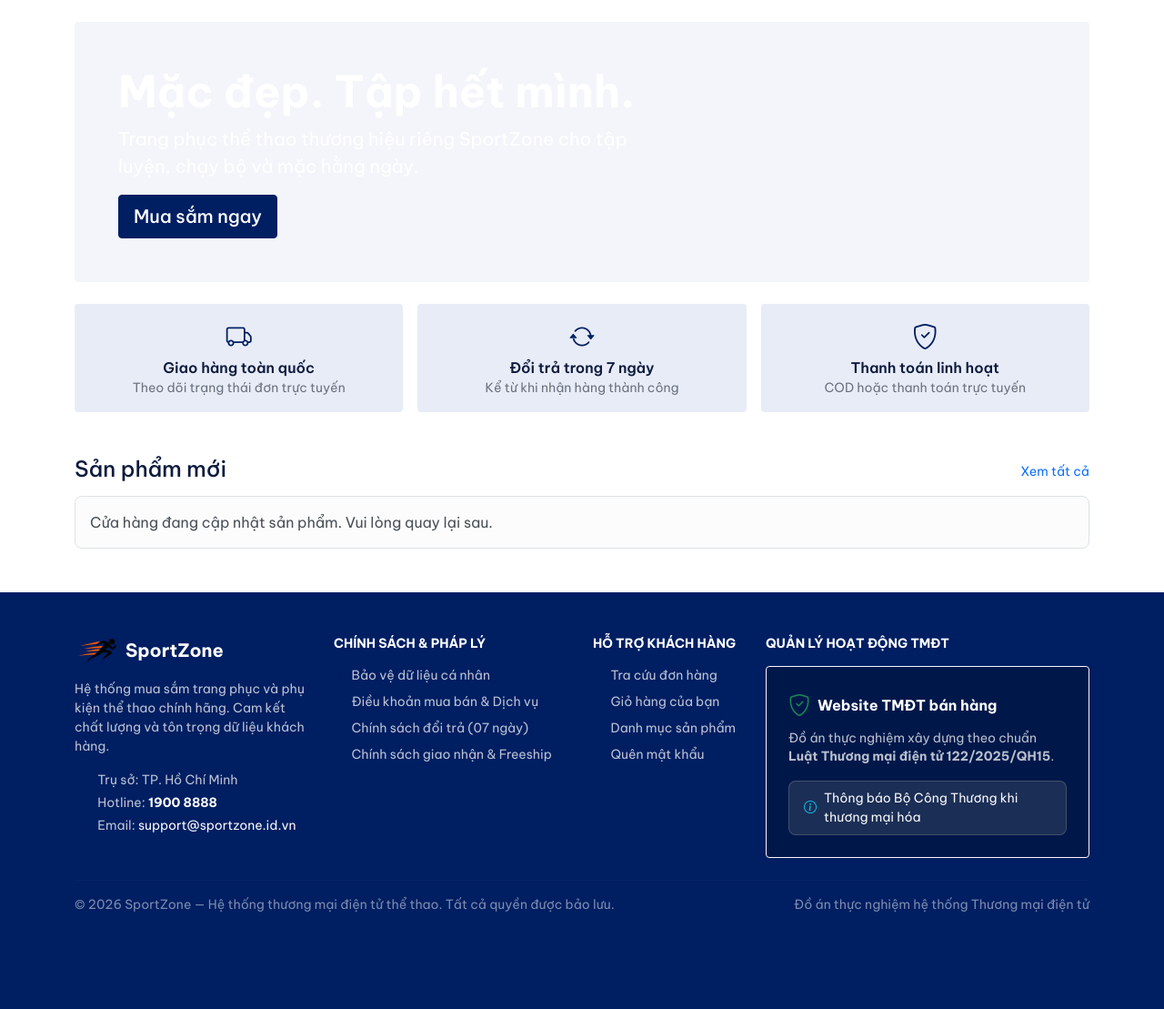
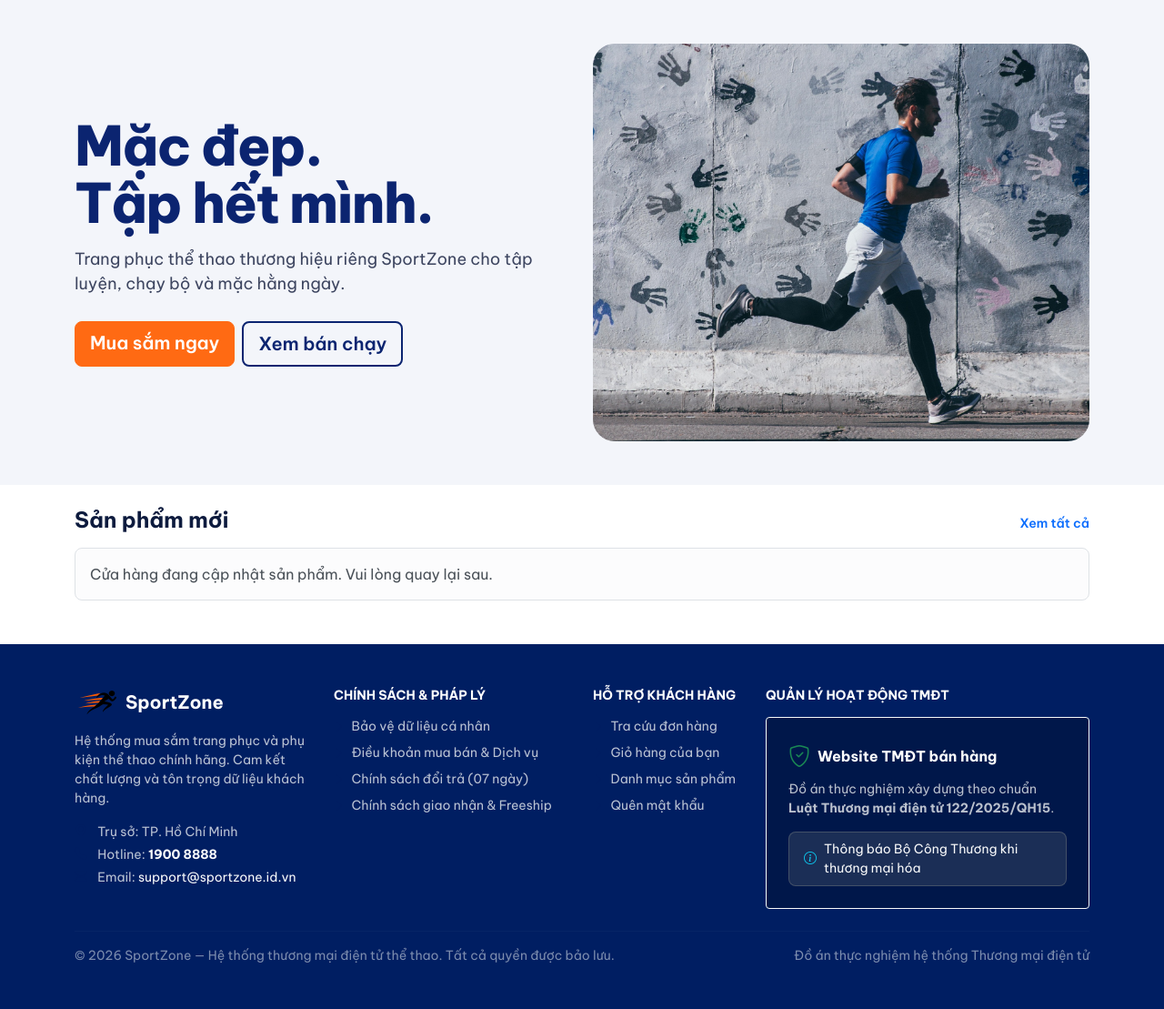
Before and after one commit to hoanghuy-arch/web-project-TMDT, a Flask app: page / in a window 1280 px wide. Shown: the part 58-1167 px from the top of the page at 91% size. Before the commit the page ends 1061 px from the top, so only its background shows below. Run offline with Flask 3, Linux system fonts and the light colour scheme; data that the repository does not hold is empty; some libraries are stand-ins or nearby versions.

Commit message:
feat(ui): update home.html with modern full-width hero and category cards

```diff
--- a/app/templates/base.html
+++ b/app/templates/base.html
@@ -87,6 +87,8 @@
       </div>
     </div>
   </nav>
+
+  {% block hero %}{% endblock %}
 
   <main class="flex-grow-1 py-4">
     <div class="container">
--- a/app/templates/shop/home.html
+++ b/app/templates/shop/home.html
@@ -2,30 +2,43 @@
 {% from "shop/_cards.html" import product_card %}
 {% block title %}Trang chủ{% endblock %}
 {% block head %}<meta name="description" content="SportZone - trang phục thể thao thương hiệu riêng cho tập luyện, chạy bộ và mặc hằng ngày.">{% endblock %}
-{% block content %}
-<section class="sz-hero rounded-4 p-4 p-md-5 text-white mb-4">
-  <div class="col-lg-7">
-    <h1 class="display-5 fw-bold">Mặc đẹp. Tập hết mình.</h1>
-    <p class="lead">Trang phục thể thao thương hiệu riêng SportZone cho tập luyện, chạy bộ và mặc hằng ngày.</p>
-    <a href="{{ url_for('shop.product_list') }}" class="btn btn-sz btn-lg">Mua sắm ngay</a>
+
+{# ===== Hero tràn chiều ngang (nằm ngoài <main> của base.html) ===== #}
+{% block hero %}
+<section class="sz-hero">
+  <div class="container">
+    <div class="row align-items-center g-4">
+      <div class="col-lg-6 order-2 order-lg-1">
+        <h1 class="sz-hero__title">Mặc đẹp.<br>Tập hết mình.</h1>
+        <p class="sz-hero__lead">Trang phục thể thao thương hiệu riêng SportZone cho tập luyện, chạy bộ và mặc hằng ngày.</p>
+        <div class="d-flex flex-wrap gap-2">
+          <a href="{{ url_for('shop.product_list') }}" class="btn sz-btn-accent btn-lg">Mua sắm ngay</a>
+          <a href="{{ url_for('shop.product_list', sort='bestselling') }}" class="btn sz-btn-ghost btn-lg">Xem bán chạy</a>
+        </div>
+      </div>
+      <div class="col-lg-6 order-1 order-lg-2">
+        <div class="sz-hero__media">
+          {# Đặt ảnh tại static/img/hero.jpg (khoảng 1200x960). Chưa có ảnh thì khung để trống màu nhạt. #}
+          <img src="{{ url_for('static', filename='img/hero.jpg') }}" alt="Người chạy bộ mặc trang phục SportZone"
+               onerror="this.remove()">
+        </div>
+      </div>
+    </div>
   </div>
 </section>
+{% endblock %}
 
-<section class="row row-cols-1 row-cols-md-3 g-3 mb-5 text-center">
-  <div class="col"><div class="sz-benefit p-3 rounded-3 h-100"><i class="bi bi-truck fs-3 text-sz"></i><div class="fw-semibold">Giao hàng toàn quốc</div><div class="small text-muted">Theo dõi trạng thái đơn trực tuyến</div></div></div>
-  <div class="col"><div class="sz-benefit p-3 rounded-3 h-100"><i class="bi bi-arrow-repeat fs-3 text-sz"></i><div class="fw-semibold">Đổi trả trong {{ return_days }} ngày</div><div class="small text-muted">Kể từ khi nhận hàng thành công</div></div></div>
-  <div class="col"><div class="sz-benefit p-3 rounded-3 h-100"><i class="bi bi-shield-check fs-3 text-sz"></i><div class="fw-semibold">Thanh toán linh hoạt</div><div class="small text-muted">COD hoặc thanh toán trực tuyến</div></div></div>
-</section>
-
+{% block content %}
+{# ===== Danh mục: thẻ ảnh. Ảnh: static/img/cat/<slug>.jpg ===== #}
 {% if categories %}
 <section class="mb-5">
-  <h2 class="h4 mb-3">Danh mục</h2>
-  <div class="row row-cols-2 row-cols-md-4 g-3">
+  <h2 class="h4 fw-bold mb-3">Mua theo danh mục</h2>
+  <div class="row row-cols-2 row-cols-lg-4 g-3">
     {% for c in categories %}
     <div class="col">
-      <a href="{{ url_for('shop.product_list', category=c.slug) }}" class="sz-cat d-block text-decoration-none text-center rounded-3 p-4 h-100">
-        <i class="bi bi-tags fs-3 text-sz"></i>
-        <div class="fw-semibold text-dark mt-1">{{ c.name }}</div>
+      <a href="{{ url_for('shop.product_list', category=c.slug) }}" class="sz-cat">
+        <img src="{{ url_for('static', filename='img/cat/' ~ c.slug ~ '.jpg') }}" alt="" loading="lazy" onerror="this.remove()">
+        <span class="sz-cat__name">{{ c.name }}</span>
       </a>
     </div>
     {% endfor %}
@@ -33,11 +46,16 @@
 </section>
 {% endif %}
 
+{# Tránh lặp: bỏ khỏi "Sản phẩm mới" những sản phẩm đã có ở "Bán chạy" #}
+{% set best_ids = (best_sellers or [])|map(attribute='id')|list %}
+{% set fresh = (new_products or [])|rejectattr('id', 'in', best_ids)|list %}
+{% if not fresh %}{% set fresh = new_products or [] %}{% endif %}
+
 {% if best_sellers %}
 <section class="mb-5">
   <div class="d-flex justify-content-between align-items-end mb-3">
-    <h2 class="h4 mb-0">Bán chạy</h2>
-    <a href="{{ url_for('shop.product_list', sort='bestselling') }}" class="small">Xem tất cả</a>
+    <h2 class="h4 fw-bold mb-0">Bán chạy</h2>
+    <a href="{{ url_for('shop.product_list', sort='bestselling') }}" class="small fw-semibold">Xem tất cả</a>
   </div>
   <div class="row row-cols-2 row-cols-md-3 row-cols-lg-4 g-3">
     {% for p in best_sellers %}{{ product_card(p) }}{% endfor %}
@@ -47,12 +65,12 @@
 
 <section class="mb-4">
   <div class="d-flex justify-content-between align-items-end mb-3">
-    <h2 class="h4 mb-0">Sản phẩm mới</h2>
-    <a href="{{ url_for('shop.product_list') }}" class="small">Xem tất cả</a>
+    <h2 class="h4 fw-bold mb-0">Sản phẩm mới</h2>
+    <a href="{{ url_for('shop.product_list') }}" class="small fw-semibold">Xem tất cả</a>
   </div>
-  {% if new_products %}
+  {% if fresh %}
   <div class="row row-cols-2 row-cols-md-3 row-cols-lg-4 g-3">
-    {% for p in new_products %}{{ product_card(p) }}{% endfor %}
+    {% for p in fresh %}{{ product_card(p) }}{% endfor %}
   </div>
   {% else %}
   <div class="alert alert-light border">Cửa hàng đang cập nhật sản phẩm. Vui lòng quay lại sau.</div>
```
Also changed, not shown: app/static/img/hero.jpg (added).
